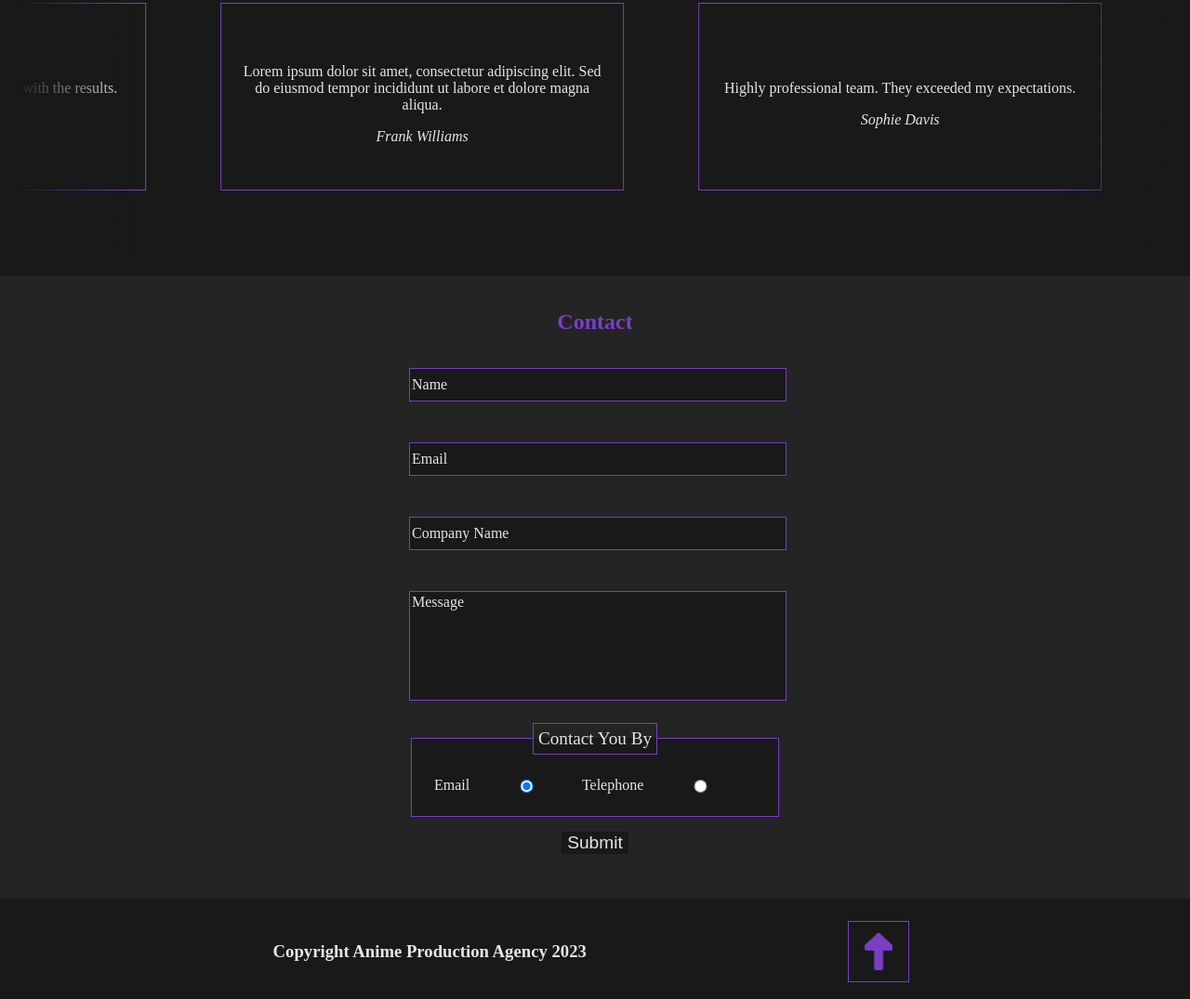
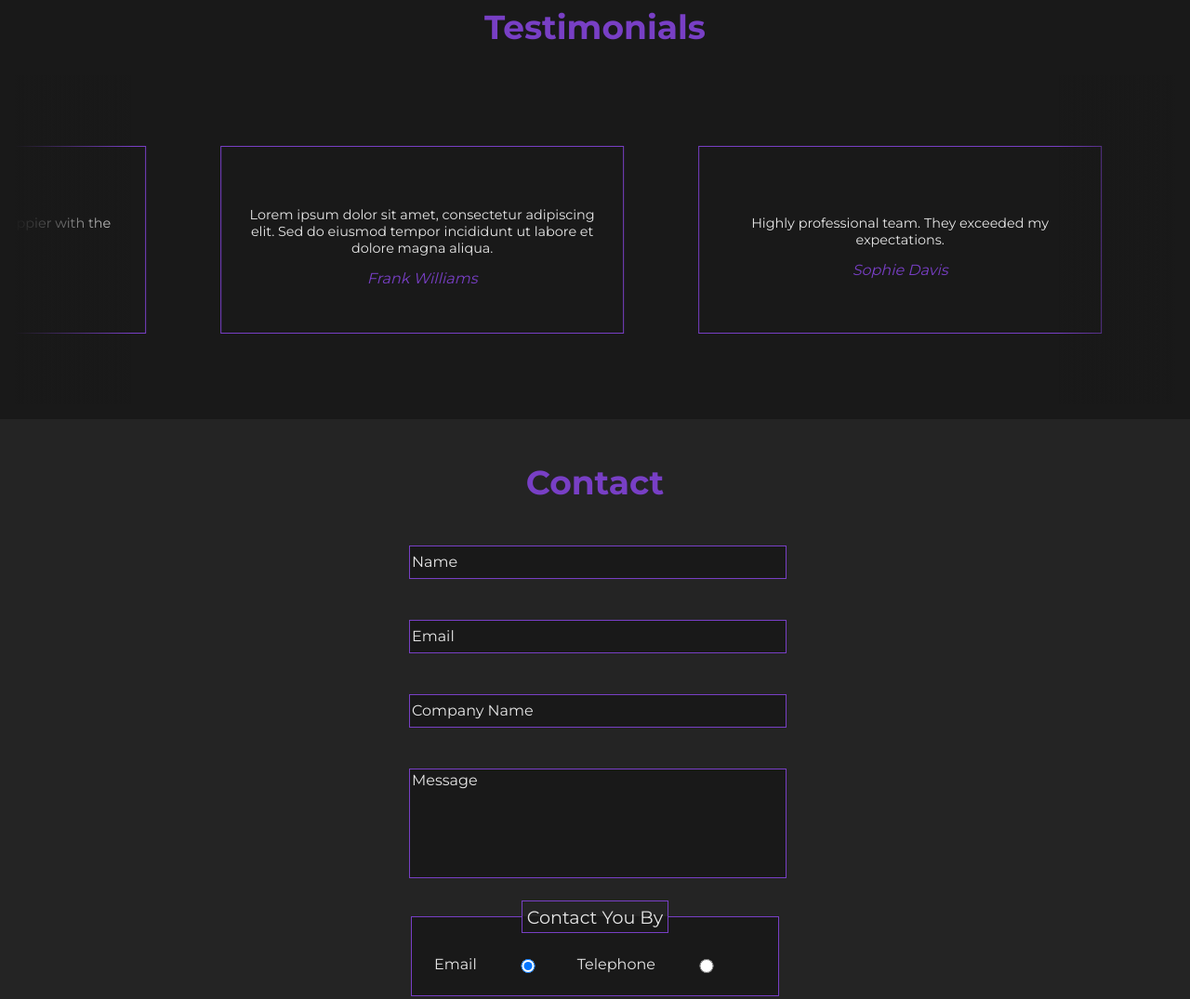
Before and after one commit to fac29b/Chibs-Eds-Agency, a plain HTML site: page index.html in a window 1280 px wide. Shown: the part 2229-3304 px from the top of the page at 93% size. Drawn offline with Linux system fonts and the light colour scheme.

Commit message:
few minor touches, font famikly added and footer centered

```diff
--- a/css/styles.css
+++ b/css/styles.css
@@ -1,3 +1,7 @@
+/*Import font*/
+
+  @import url('https://fonts.googleapis.com/css2?family=Montserrat:wght@300;400;500;700;900&display=swap');
+
 /* Reusable colors */
 :root {
     --background-color: rgb(25, 25, 25);
@@ -13,7 +17,8 @@ a {
 }
 
 p {
-    color: var(--text)
+    color: var(--text);
+    font-size: 0.9rem;
 }
 
 h1 {
@@ -33,6 +38,7 @@ body {
     background-color: var(--background-color);
     margin: 0;
     padding: 0;
+    font-family: 'Montserrat', sans-serif;
 }
 
 /* Section styles*/
@@ -53,7 +59,7 @@ section {
     text-align: center;
     align-items: center;
     color: var(--highlight);
-    /* padding: .5rem; */
+    font-size: 1.5rem;
 }
 
 .section-content {
@@ -491,6 +497,10 @@ header img:hover{
     white-space: normal;
     }
 
+    .testimonial-card cite {
+        color: var(--highlight);
+    }
+
 
 
 /* Contact section */
@@ -622,7 +632,8 @@ footer {
     width: 1240px;
     display: flex;
     align-items: center;
-    justify-content: space-evenly;
+    justify-content: center;
+    gap: 1rem;
 }
 
 .arrow-button {
```
